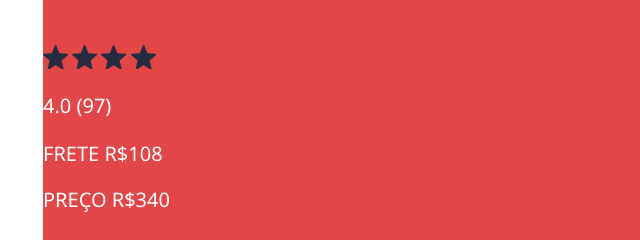
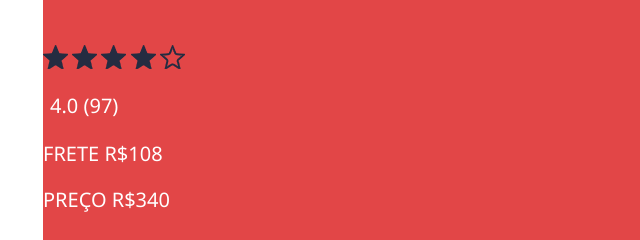
Before and after one commit to Rod94/Fone-Loja, a plain HTML site: page index.html in a window 1280 px wide. Shown: the part 452-692 px from the top of the page, 55-695 px from the left. Drawn offline with Linux system fonts and the light colour scheme.

Commit message:
colocando tag dd pra envolver as estrelas

```diff
--- a/css/description-store.css
+++ b/css/description-store.css
@@ -16,8 +16,7 @@
 
 .description-number {
   font-size: 20px;
-  margin-top: 25px;
-  margin-bottom: 28px;
+  margin: 25px 0 28px 7px;
 }
 
 .description-shipp {
--- a/index.html
+++ b/index.html
@@ -29,10 +29,13 @@
 
     <dl class="description-store">
       <dt class="description-title">Fone top, feliz e caro</dt>
-      <dd class="description-star"><img src="img/star.png" alt="estrela bonita"></dd>
-      <dd class="description-star"><img src="img/star.png" alt="estrela bonita"></dd>
-      <dd class="description-star"><img src="img/star.png" alt="estrela bonita"></dd>
-      <dd class="description-star"><img src="img/star.png" alt="estrela bonita"></dd>
+      <dd class="description-star">
+        <img src="img/star.png" alt="Estrela">
+        <img src="img/star.png" alt="Estrela">
+        <img src="img/star.png" alt="Estrela">
+        <img src="img/star.png" alt="Estrela">
+        <img src="img/star-inativa.png" alt="Estrela">
+      </dd>
       <dd class="description-number">4.0 (97)</dd>
       <dd class="description-shipp">Frete R$108</dd>
       <dd class="description-price">Preço R$340</dd>
```
Also changed, not shown: img/star-inativa.png (added).
